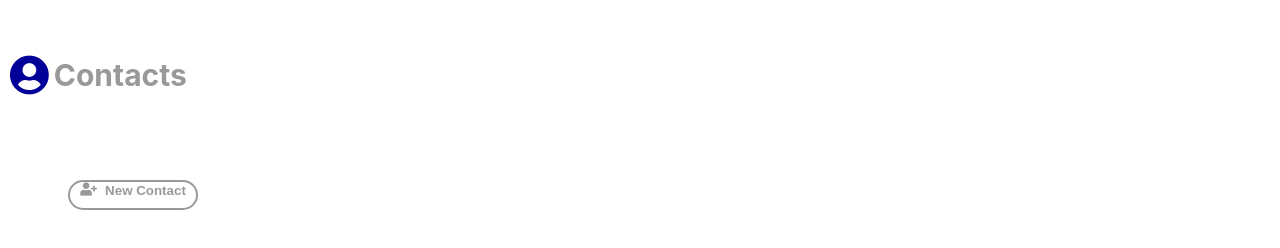
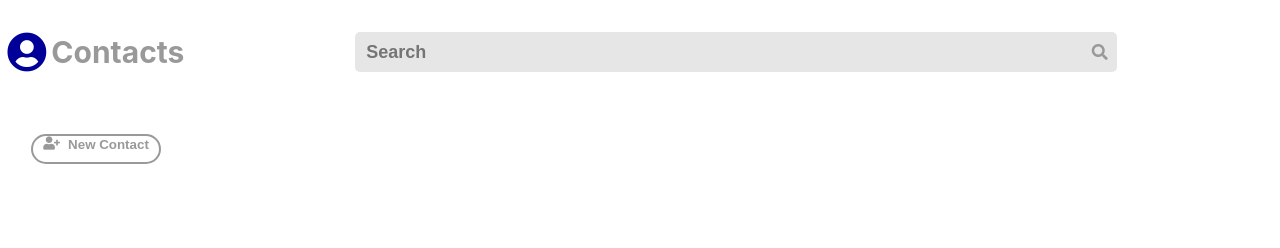
Before and after one commit to juanpolessi/Agenda, a React app: page / in a window 1280 px wide. Built offline with nearby package versions, Linux system fonts and the light colour scheme.

Commit message:
header and menu

```diff
--- a/public/index.html
+++ b/public/index.html
@@ -3,6 +3,7 @@
   <head>
     <meta charset="utf-8" />
     <link rel="shortcut icon" href="%PUBLIC_URL%/favicon.ico" />
+    <link rel="stylesheet" href="./style.css" />
     <link rel="stylesheet" href="https://use.fontawesome.com/releases/v5.8.1/css/all.css" integrity="sha384-50oBUHEmvpQ+1lW4y57PTFmhCaXp0ML5d60M1M7uH2+nqUivzIebhndOJK28anvf" crossorigin="anonymous">
     <meta name="viewport" content="width=device-width, initial-scale=1" />
     <meta name="theme-color" content="#000000" />
--- /dev/null
+++ b/public/style.css
@@ -0,0 +1,3 @@
+html, body, #root {
+    height: 100%;
+}
--- a/src/components/App/App.css
+++ b/src/components/App/App.css
@@ -2,4 +2,5 @@
     width: 100%;
     height: 100%;
     display: flex;
+    flex-direction: column;
 }
--- a/src/components/App/App.js
+++ b/src/components/App/App.js
@@ -1,5 +1,5 @@
 import React, { Component } from 'react'
-import Menu from './../Menu/Menu'
+import Header from '../Header/Header'
 import Content from './../Content/Content'
 
 import './App.css'
@@ -9,7 +9,7 @@ class App extends Component {
     render () {
         return(
             <main className="main">
-                <Menu />
+                <Header />
                 <Content />
             </main>
         )
--- a/src/components/Contact/AddContact/AddContact.css
+++ b/src/components/Contact/AddContact/AddContact.css
@@ -7,8 +7,10 @@
     border-radius: 20px;
     display: flex;
     justify-content: space-around;
-    margin: 30px 0 0 10px;
+    top: 30px;
+    position: relative;
     font-weight: bold;
+    cursor: pointer;
 }
     .btnAddContact:hover {
         background-color: #e6e6e6;
--- a/src/components/Contact/AddContact/NewContactModal/NewContactModal.css
+++ b/src/components/Contact/AddContact/NewContactModal/NewContactModal.css
@@ -36,6 +36,7 @@
         margin-left: 5px;
         font-size: 18px;
         font-weight: bold;
+        cursor: default;
     }
 
     .headerNewContact > .btnCloseModal {
@@ -50,12 +51,12 @@
         }
 
 .formNewContact {
-    width: 100%;
     height: calc(100% - 80px);
     display: flex;
     flex-direction: column;
     justify-content: space-evenly;
     border-bottom: 1px solid #d2d2d2;
+    padding: 0 10px;
 }
 
     .formNewContact > .row {
@@ -94,6 +95,7 @@
         font-weight: bold;
         margin: 0 5px 0 0;
         border:0px;
+        cursor: pointer;
     }
 
         .footerNewContact > .btn:focus {
--- a/src/components/Content/Content.css
+++ b/src/components/Content/Content.css
@@ -1,5 +1,5 @@
 .content {
-    width: 80%;
+    width: 100%;
     height: 100%;
     display: flex;
     flex-direction: column;
--- a/src/components/Content/Content.js
+++ b/src/components/Content/Content.js
@@ -1,6 +1,6 @@
 import React, { Component } from 'react'
-import Search from './../Search/Search'
 import ListContact from './../Contact/ListContact'
+import Menu from './Menu/Menu'
 
 import './Content.css'
 
@@ -9,7 +9,7 @@ class Content extends Component {
     render(){
         return(
             <div className="content">
-                <Search />
+                <Menu />
                 <ListContact />
             </div>
         )
--- /dev/null
+++ b/src/components/Content/Menu/Menu.css
@@ -0,0 +1,6 @@
+.menu {
+    width: 15%;
+    height: 100%;
+    display: flex;
+    justify-content: center;
+}
--- /dev/null
+++ b/src/components/Content/Menu/Menu.js
@@ -0,0 +1,17 @@
+import React, { Component } from 'react'
+import AddContact from './../../Contact/AddContact/AddContact'
+
+import './Menu.css'
+
+class Menu extends Component{
+
+    render(){
+        return(
+            <div id="menu" className="menu">
+                <AddContact />
+            </div>
+        )
+    }
+}
+
+export default Menu
--- a/src/components/Menu/Menu.css
+++ b/src/components/Header/Header.css
@@ -1,16 +1,17 @@
-.menu {
-    width: 20%;
-    height: 100%;
+.header {
+    width: 100%;
+    height: 15%;
     color:#999;
+    display: flex;
 }
 
 .divLogo {
-    width: 100%;
-    height: 150px;
+    width: 15%;
+    height: 100%;
     display: flex;
+    justify-content: center;
     align-items: center;
     font-weight: bold;
-    padding-left: 10px;
 }
 
     .divLogo > i {
@@ -23,11 +24,3 @@
         font-weight: bold;
         font-size: 30px;
     }
-
-.menuButtons {
-    width: 100%;
-    height: calc(100% -150px);
-    display: flex;
-    justify-content: center;
-    align-items: center;
-}
--- a/src/components/Menu/Menu.js
+++ b/src/components/Header/Header.js
@@ -1,25 +1,24 @@
 import React, { Component } from 'react'
-import AddContact from '../Contact/AddContact/AddContact'
+import Search from './Search/Search'
 
-import './Menu.css'
+import './Header.css'
 
-class Menu extends Component {
+class Header extends Component {
 
     render(){
         const { dispatch } = this.props
 
         return(
-            <div id="menu" className="menu">
+            <div id="header" className="header">
                 <div className="divLogo">
                     <i class="fas fa-user-circle"></i>
                     <span>Contacts</span>
                 </div>
-                <div className="menuButtons">
-                    <AddContact />
-                </div>
+
+                <Search />
             </div>
         )
     }
 }
 
-export default Menu
+export default Header
--- /dev/null
+++ b/src/components/Header/Search/Search.css
@@ -0,0 +1,34 @@
+.search {
+    width: 85%;
+    display: flex;
+    justify-content: center;
+    align-items: center;
+}
+
+.rowSearch{
+    width: 70%;
+    border-radius: 5px;
+    height: 40px;
+    background-color: #e6e6e6;
+    display: flex;
+    align-items: center;
+    justify-content: center;
+}
+
+    .rowSearch > input[type=text] {
+        width: 95%;
+        height: 35px;
+        border: 0px;
+        background: transparent;
+        font-weight: bold;
+        font-size: 18px;
+        color: #999;
+    }
+
+    .rowSearch > input[type=text]:focus {
+        outline: none;
+    }
+
+    .rowSearch > i {
+        cursor: pointer;
+    }
--- a/src/components/Search/Search.js
+++ b/src/components/Header/Search/Search.js
@@ -7,6 +7,10 @@ class Search extends Component {
     render(){
         return(
             <div className="search">
+                <div className="rowSearch">
+                    <input id="txtSearch" className="txtSearch" type="text" placeholder="Search" />
+                    <i class="fas fa-search"></i>
+                </div>
             </div>
         )
     }
--- a/src/components/Search/Search.css
+++ /dev/null
@@ -1,4 +0,0 @@
-.search {
-    width: 100%;
-
-}
```
Also changed, not shown: src/components/AddContact.js (deleted, +0 -25 lines), src/components/App.js (deleted, +0 -41 lines), src/components/ContactItem.js (deleted, +0 -28 lines), src/components/ListContact.js (deleted, +0 -21 lines).
